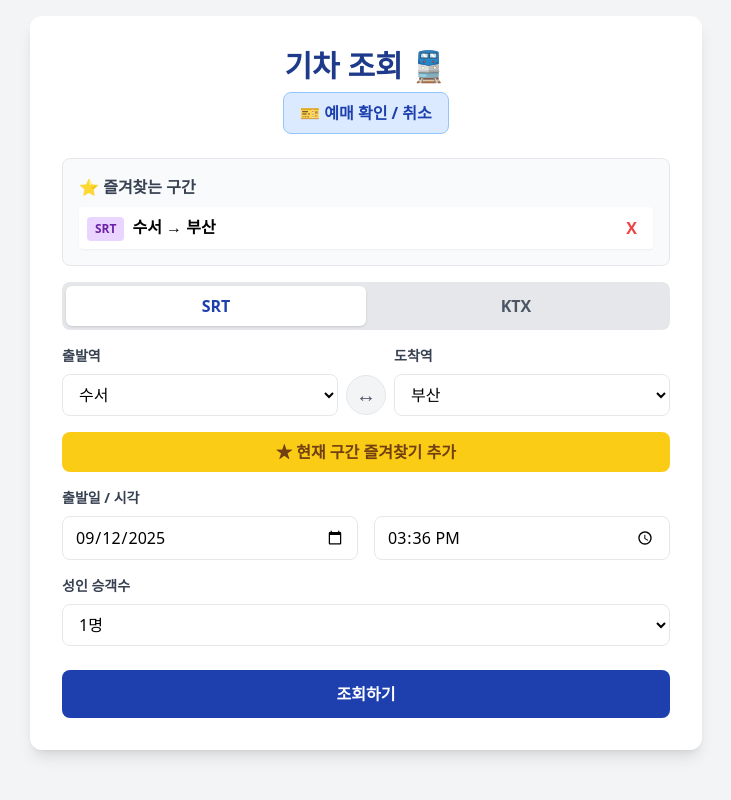
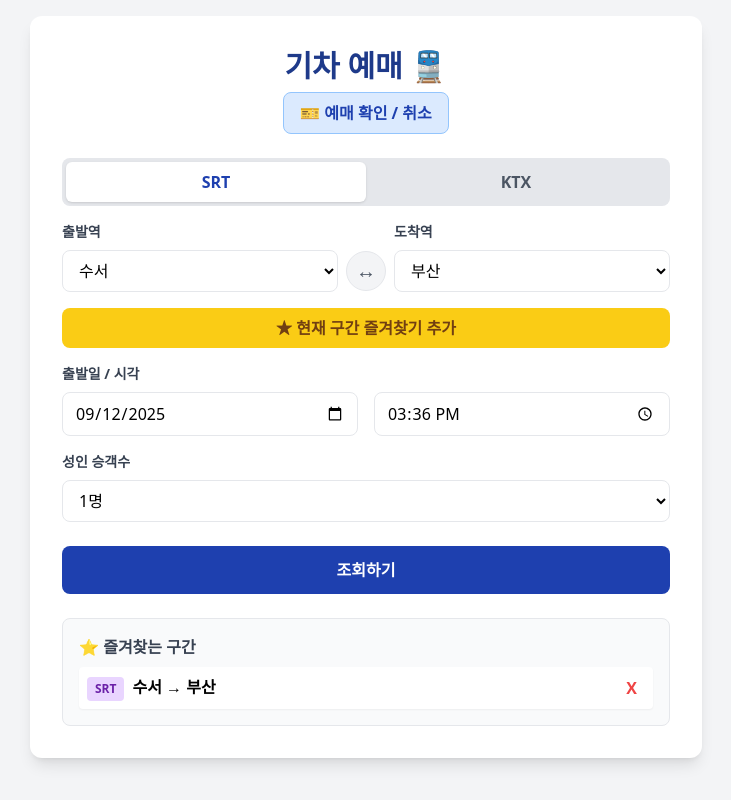
Before and after one commit to taelyon/train-booking, a React (Vite) app: page / in a window 1280 px wide. Both pictures are taken after a click on the button "★ 현재 구간 즐겨찾기 추가". Shown: the whole page, without its empty margins (274-1005 px from the left). Built offline with nearby package versions, Linux system fonts and the light colour scheme.

Commit message:
마무리

```diff
--- a/src/App.jsx
+++ b/src/App.jsx
@@ -277,25 +277,8 @@
 
     return (
         <>
-            <h1 className="text-3xl font-bold text-center text-blue-900 mb-2">기차 조회 🚆</h1>
+            <h1 className="text-3xl font-bold text-center text-blue-900 mb-2">기차 예매 🚆</h1>
             <div className="text-center mb-6"><button onClick={onShowReservations} className="bg-blue-100 text-blue-800 font-semibold py-2 px-4 border border-blue-300 rounded-lg hover:bg-blue-200 transition">🎫 예매 확인 / 취소</button></div>
-
-            {favorites.length > 0 && (
-                <div className="mb-4 p-4 bg-gray-50 rounded-lg border">
-                    <h3 className="font-bold text-gray-700 mb-2">⭐ 즐겨찾는 구간</h3>
-                    <ul className="space-y-2">
-                        {favorites.map((fav, index) => (
-                            <li key={index} className="flex justify-between items-center bg-white p-2 rounded shadow-sm">
-                                <button type="button" onClick={() => applyFavorite(fav)} className="text-left flex-grow hover:text-blue-700 transition">
-                                    <span className={`inline-block rounded px-2 py-1 text-xs font-semibold mr-2 ${fav.type === 'SRT' ? 'bg-purple-200 text-purple-800' : 'bg-blue-200 text-blue-800'}`}>{fav.type}</span>
-                                    <span className="font-semibold">{fav.dep} → {fav.arr}</span>
-                                </button>
-                                <button type="button" onClick={() => onRemoveFavorite(fav)} className="text-red-500 hover:text-red-700 font-bold ml-4 px-2 transition">X</button>
-                            </li>
-                        ))}
-                    </ul>
-                </div>
-            )}
 
             <form onSubmit={onSubmit}>
                 <div className="mb-4"><div className="flex bg-gray-200 rounded-lg p-1">{['SRT', 'KTX'].map(type => (<label key={type} className="flex-1 text-center cursor-pointer"><input type="radio" name="type" value={type} checked={trainType === type} onChange={() => setTrainType(type)} className="sr-only" /><span className={`block py-2 rounded-md transition font-semibold ${trainType === type ? 'bg-white text-blue-800 shadow' : 'text-gray-600'}`}>{type}</span></label>))}</div></div>
@@ -330,6 +313,22 @@
                 </div>
                 <button type="submit" disabled={isLoading} className="w-full bg-blue-800 text-white font-bold py-3 px-4 rounded-lg hover:bg-blue-700 transition duration-300 disabled:bg-gray-400">{isLoading ? '조회 중...' : '조회하기'}</button>
             </form>
+             {favorites.length > 0 && (
+                <div className="mt-6 p-4 bg-gray-50 rounded-lg border">
+                    <h3 className="font-bold text-gray-700 mb-2">⭐ 즐겨찾는 구간</h3>
+                    <ul className="space-y-2">
+                        {favorites.map((fav, index) => (
+                            <li key={index} className="flex justify-between items-center bg-white p-2 rounded shadow-sm">
+                                <button type="button" onClick={() => applyFavorite(fav)} className="text-left flex-grow hover:text-blue-700 transition">
+                                    <span className={`inline-block rounded px-2 py-1 text-xs font-semibold mr-2 ${fav.type === 'SRT' ? 'bg-purple-200 text-purple-800' : 'bg-blue-200 text-blue-800'}`}>{fav.type}</span>
+                                    <span className="font-semibold">{fav.dep} → {fav.arr}</span>
+                                </button>
+                                <button type="button" onClick={() => onRemoveFavorite(fav)} className="text-red-500 hover:text-red-700 font-bold ml-4 px-2 transition">X</button>
+                            </li>
+                        ))}
+                    </ul>
+                </div>
+            )}
         </>
     );
 }
@@ -377,12 +376,33 @@
         (selectedSeat === 'GENERAL' && isGeneralAvailable) ||
         (selectedSeat === 'SPECIAL' && isSpecialAvailable);
 
+    const calculateDuration = (depTime, arrTime) => {
+        const depHour = parseInt(depTime.substring(0, 2), 10);
+        const depMinute = parseInt(depTime.substring(2, 4), 10);
+        const arrHour = parseInt(arrTime.substring(0, 2), 10);
+        const arrMinute = parseInt(arrTime.substring(2, 4), 10);
+
+        let diff = (arrHour * 60 + arrMinute) - (depHour * 60 + depMinute);
+        if (diff < 0) diff += 24 * 60; // 다음날 도착하는 경우
+
+        const hours = Math.floor(diff / 60);
+        const minutes = diff % 60;
+
+        return `${hours > 0 ? `${hours}시간` : ''} ${minutes}분`;
+    };
+
+    const duration = calculateDuration(depTime, arrTime);
+
+
     return (
         <div className="bg-white border border-gray-200 rounded-lg shadow-md p-4">
             <div className="font-bold text-gray-800 mb-3">{train.train_name || train.train_type_name} {train.train_number || train.train_no}</div>
             <div className="flex justify-between items-center mb-4">
                 <div className="text-center"><div className="text-xl font-bold">{depTime.substring(0,2)}:{depTime.substring(2,4)}</div><div className="text-sm text-gray-600">{train.dep_station_name || train.dep_name}</div></div>
-                <div className="text-2xl text-blue-800">→</div>
+                <div className="text-center">
+                    <div className="text-gray-500 text-sm">{duration}</div>
+                    <div className="text-2xl text-blue-800">→</div>
+                </div>
                 <div className="text-center"><div className="text-xl font-bold">{arrTime.substring(0,2)}:{arrTime.substring(2,4)}</div><div className="text-sm text-gray-600">{train.arr_station_name || train.arr_name}</div></div>
             </div>
             <div className="border-t pt-3">
```
